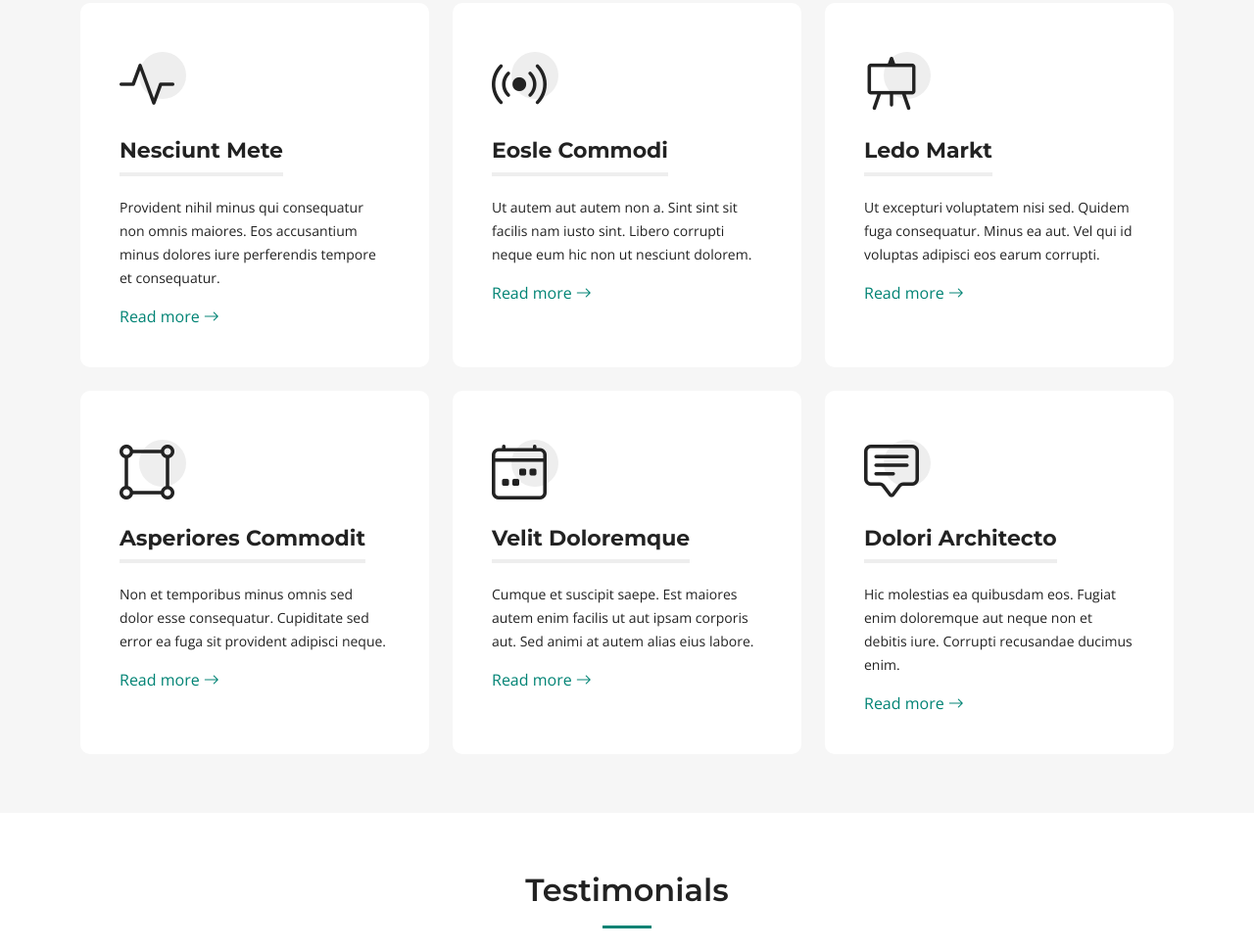
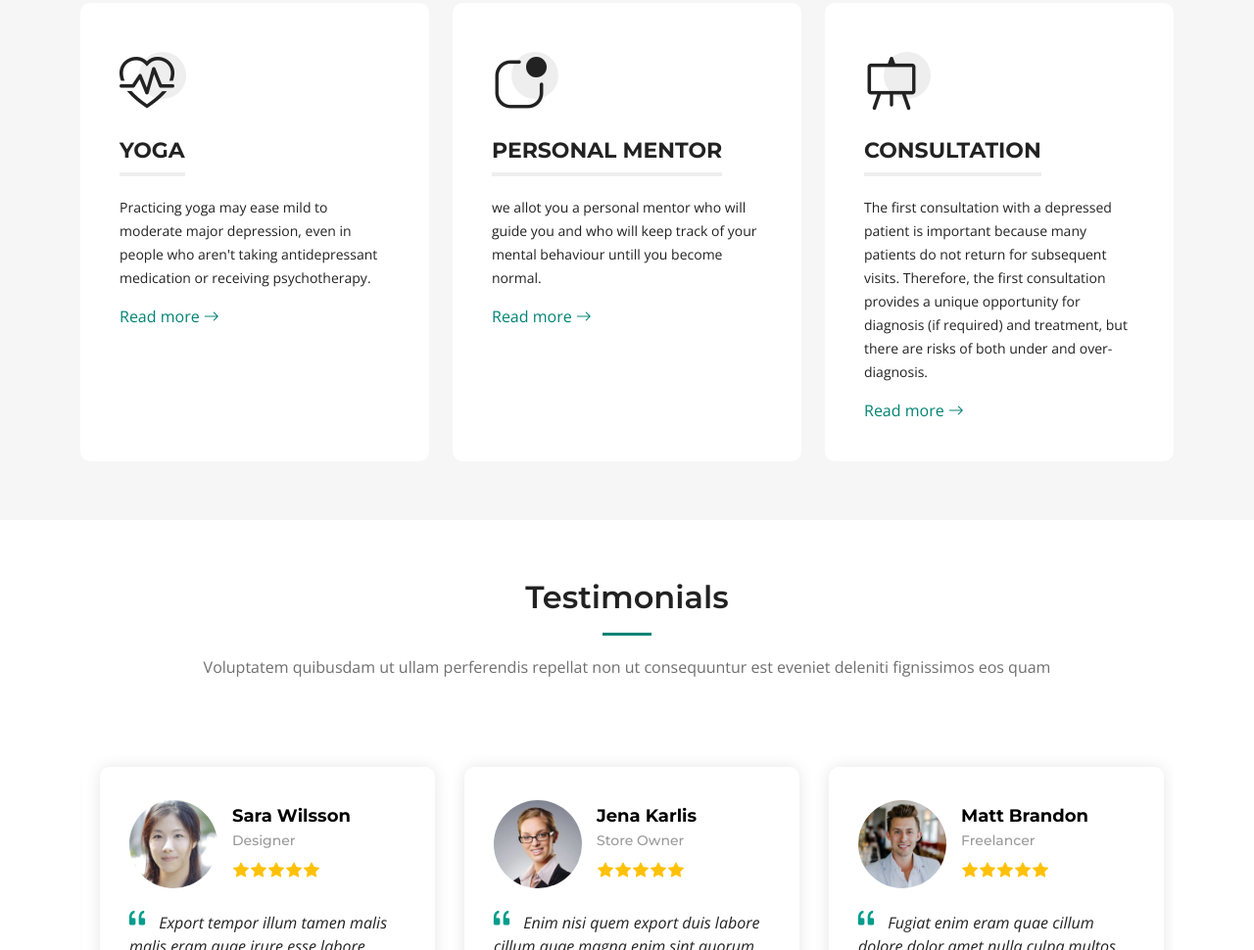
Before and after one commit to Swatantra01/Mental_Health, a plain HTML site: page index.html in a window 1280 px wide. Shown: the part 2887-3857 px from the top of the page at 98% size. Drawn offline with nearby package versions, Linux system fonts and the light colour scheme.

Commit message:
Update index.html

```diff
--- a/index.html
+++ b/index.html
@@ -199,18 +199,18 @@
           <div class="col-lg-6">
 
             <div class="stats-item d-flex align-items-center">
-              <span data-purecounter-start="0" data-purecounter-end="232" data-purecounter-duration="1" class="purecounter"></span>
-              <p><strong>Happy Clients</strong> consequuntur quae diredo para mesta</p>
+              <span data-purecounter-start="0" data-purecounter-end="210" data-purecounter-duration="1" class="purecounter"></span>
+              <p><strong>Consuling Hours</strong></p>
             </div><!-- End Stats Item -->
 
             <div class="stats-item d-flex align-items-center">
-              <span data-purecounter-start="0" data-purecounter-end="521" data-purecounter-duration="1" class="purecounter"></span>
-              <p><strong>Projects</strong> adipisci atque cum quia aut</p>
+              <span data-purecounter-start="0" data-purecounter-end="1500" data-purecounter-duration="1" class="purecounter"></span>
+              <p><strong>Daily Users</strong></p>
             </div><!-- End Stats Item -->
 
             <div class="stats-item d-flex align-items-center">
-              <span data-purecounter-start="0" data-purecounter-end="453" data-purecounter-duration="1" class="purecounter"></span>
-              <p><strong>Hours Of Support</strong> aut commodi quaerat</p>
+              <span data-purecounter-start="0" data-purecounter-end="24" data-purecounter-duration="1" class="purecounter"></span>
+              <p><strong>Hours Of Availability</strong></p>
             </div><!-- End Stats Item -->
 
           </div>
@@ -221,7 +221,8 @@
     </section><!-- End Stats Counter Section -->
 
 
-    <!-- ======= Our Services Section ======= -->
+
+   <!-- ======= Our Services Section ======= -->
     <section id="services" class="services sections-bg">
       <div class="container" data-aos="fade-up">
 
@@ -235,10 +236,10 @@
           <div class="col-lg-4 col-md-6">
             <div class="service-item  position-relative">
               <div class="icon">
-                <i class="bi bi-activity"></i>
+                <i class="bi bi-heart-pulse"></i>
               </div>
-              <h3>Nesciunt Mete</h3>
-              <p>Provident nihil minus qui consequatur non omnis maiores. Eos accusantium minus dolores iure perferendis tempore et consequatur.</p>
+              <h3>YOGA</h3>
+              <p>Practicing yoga may ease mild to moderate major depression, even in people who aren't taking antidepressant medication or receiving psychotherapy.</p>
               <a href="#" class="readmore stretched-link">Read more <i class="bi bi-arrow-right"></i></a>
             </div>
           </div><!-- End Service Item -->
@@ -246,10 +247,10 @@
           <div class="col-lg-4 col-md-6">
             <div class="service-item position-relative">
               <div class="icon">
-                <i class="bi bi-broadcast"></i>
+                <i class="bi bi-app-indicator"></i>
               </div>
-              <h3>Eosle Commodi</h3>
-              <p>Ut autem aut autem non a. Sint sint sit facilis nam iusto sint. Libero corrupti neque eum hic non ut nesciunt dolorem.</p>
+              <h3>PERSONAL MENTOR</h3>
+              <p>we allot you a personal mentor who will guide you and who will keep track of your mental behaviour untill you become normal.</p>
               <a href="#" class="readmore stretched-link">Read more <i class="bi bi-arrow-right"></i></a>
             </div>
           </div><!-- End Service Item -->
@@ -259,44 +260,12 @@
               <div class="icon">
                 <i class="bi bi-easel"></i>
               </div>
-              <h3>Ledo Markt</h3>
-              <p>Ut excepturi voluptatem nisi sed. Quidem fuga consequatur. Minus ea aut. Vel qui id voluptas adipisci eos earum corrupti.</p>
+              <h3>CONSULTATION</h3>
+              <p>The first consultation with a depressed patient is important because many patients do not return for subsequent visits. Therefore, the first consultation provides a unique opportunity for diagnosis (if required) and treatment, but there are risks of both under and over-diagnosis.</p>
               <a href="#" class="readmore stretched-link">Read more <i class="bi bi-arrow-right"></i></a>
             </div>
           </div><!-- End Service Item -->
 
-          <div class="col-lg-4 col-md-6">
-            <div class="service-item position-relative">
-              <div class="icon">
-                <i class="bi bi-bounding-box-circles"></i>
-              </div>
-              <h3>Asperiores Commodit</h3>
-              <p>Non et temporibus minus omnis sed dolor esse consequatur. Cupiditate sed error ea fuga sit provident adipisci neque.</p>
-              <a href="#" class="readmore stretched-link">Read more <i class="bi bi-arrow-right"></i></a>
-            </div>
-          </div><!-- End Service Item -->
-
-          <div class="col-lg-4 col-md-6">
-            <div class="service-item position-relative">
-              <div class="icon">
-                <i class="bi bi-calendar4-week"></i>
-              </div>
-              <h3>Velit Doloremque</h3>
-              <p>Cumque et suscipit saepe. Est maiores autem enim facilis ut aut ipsam corporis aut. Sed animi at autem alias eius labore.</p>
-              <a href="#" class="readmore stretched-link">Read more <i class="bi bi-arrow-right"></i></a>
-            </div>
-          </div><!-- End Service Item -->
-
-          <div class="col-lg-4 col-md-6">
-            <div class="service-item position-relative">
-              <div class="icon">
-                <i class="bi bi-chat-square-text"></i>
-              </div>
-              <h3>Dolori Architecto</h3>
-              <p>Hic molestias ea quibusdam eos. Fugiat enim doloremque aut neque non et debitis iure. Corrupti recusandae ducimus enim.</p>
-              <a href="#" class="readmore stretched-link">Read more <i class="bi bi-arrow-right"></i></a>
-            </div>
-          </div><!-- End Service Item -->
 
         </div>
 
```
